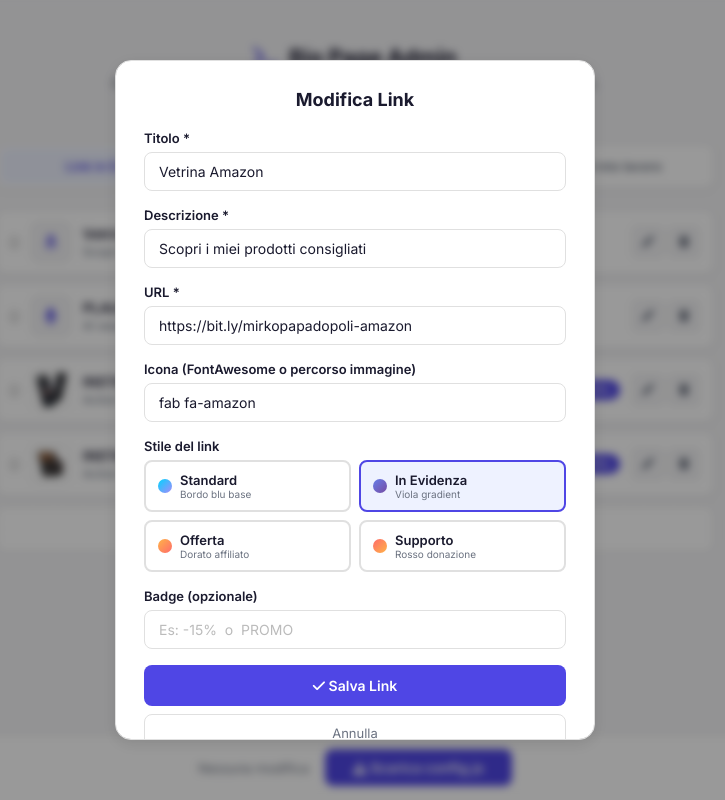
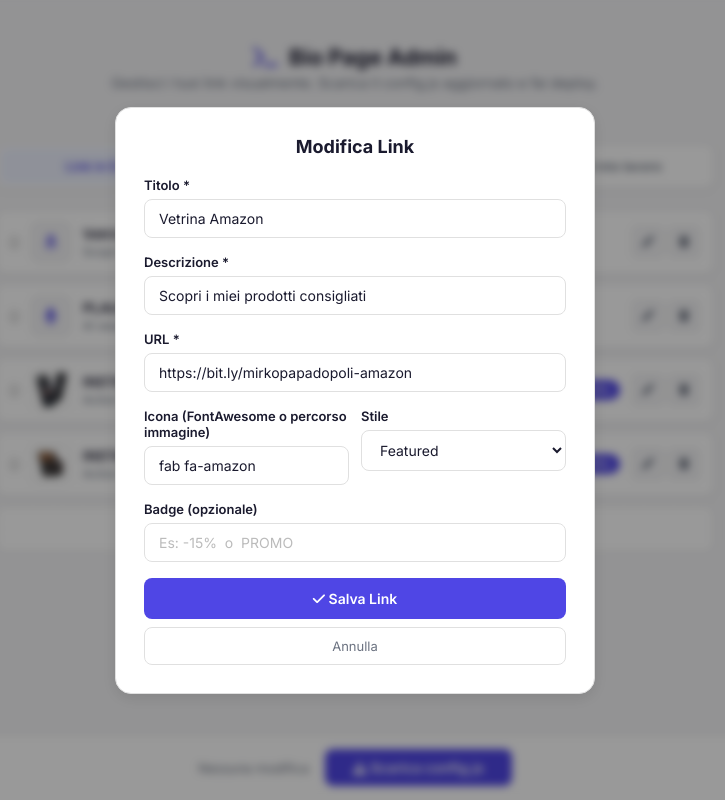
Before and after one commit to mirkopapadopoli/bio-page, a website: page admin.html in a window 1280 px wide. Both pictures are taken after a click on the button 933 px from the left and 242 px from the top of the page. Shown: the whole page, without its empty margins (285-1010 px from the left). Drawn offline with Linux system fonts and the light colour scheme.

Commit message:
Revert "feat: replace style dropdown with visual color-coded cards"
This reverts commit cb9485c2868a977a32e8516d681da6fe7faa68c3.

```diff
--- a/admin.html
+++ b/admin.html
@@ -248,35 +248,6 @@
 
         .bottom-spacer { height: 80px; }
 
-        /* Style Picker */
-        .style-picker { display: grid; grid-template-columns: 1fr 1fr; gap: 8px; }
-        .style-card {
-            display: flex; align-items: center; gap: 8px;
-            padding: 10px 12px;
-            background: var(--surface);
-            border: 2px solid var(--border);
-            border-radius: 8px;
-            cursor: pointer;
-            transition: var(--transition);
-            position: relative;
-        }
-        .style-card:hover { border-color: #aaa; }
-        .style-card.selected { border-color: var(--primary); background: var(--primary-light); }
-        .style-card .style-dot {
-            width: 14px; height: 14px; min-width: 14px;
-            border-radius: 50%;
-        }
-        .style-card .style-label {
-            font-size: 13px; font-weight: 600; color: var(--text);
-        }
-        .style-card .style-desc {
-            font-size: 10px; color: var(--text-secondary);
-        }
-        .style-dot-default { background: linear-gradient(135deg, #00d4ff, #a78bfa); }
-        .style-dot-featured { background: linear-gradient(135deg, #667eea, #764ba2); }
-        .style-dot-deal { background: linear-gradient(135deg, #FFB347, #FF6B6B); }
-        .style-dot-support { background: linear-gradient(135deg, #FF6B6B, #FFB347); }
-
         @media (max-width: 640px) {
             body { padding: 12px; }
             .form-row { flex-direction: column; gap: 0; }
@@ -317,29 +288,19 @@
                 <label>URL *</label>
                 <input type="url" id="field-url" placeholder="https://...">
             </div>
-            <div class="form-group">
-                <label>Icona (FontAwesome o percorso immagine)</label>
-                <input type="text" id="field-icon" placeholder="fas fa-link  o  img/foto.jpg">
-            </div>
-            <div class="form-group">
-                <label>Stile del link</label>
-                <div class="style-picker" id="style-picker">
-                    <div class="style-card selected" data-style="default" onclick="selectStyle('default')">
-                        <span class="style-dot style-dot-default"></span>
-                        <div><div class="style-label">Standard</div><div class="style-desc">Bordo blu base</div></div>
-                    </div>
-                    <div class="style-card" data-style="featured" onclick="selectStyle('featured')">
-                        <span class="style-dot style-dot-featured"></span>
-                        <div><div class="style-label">In Evidenza</div><div class="style-desc">Viola gradient</div></div>
-                    </div>
-                    <div class="style-card" data-style="deal" onclick="selectStyle('deal')">
-                        <span class="style-dot style-dot-deal"></span>
-                        <div><div class="style-label">Offerta</div><div class="style-desc">Dorato affiliato</div></div>
-                    </div>
-                    <div class="style-card" data-style="support" onclick="selectStyle('support')">
-                        <span class="style-dot style-dot-support"></span>
-                        <div><div class="style-label">Supporto</div><div class="style-desc">Rosso donazione</div></div>
-                    </div>
+            <div class="form-row">
+                <div class="form-group">
+                    <label>Icona (FontAwesome o percorso immagine)</label>
+                    <input type="text" id="field-icon" placeholder="fas fa-link  o  img/foto.jpg">
+                </div>
+                <div class="form-group">
+                    <label>Stile</label>
+                    <select id="field-style">
+                        <option value="default">Default</option>
+                        <option value="featured">Featured</option>
+                        <option value="deal">Deal (affiliato)</option>
+                        <option value="support">Support</option>
+                    </select>
                 </div>
             </div>
             <div class="form-group">
@@ -471,18 +432,9 @@
         document.getElementById('field-description').value = link.description || '';
         document.getElementById('field-url').value = link.url || '';
         document.getElementById('field-icon').value = link.icon || '';
-        selectStyle(link.style || 'default');
+        document.getElementById('field-style').value = link.style || 'default';
         document.getElementById('field-badge').value = link.badge || '';
         document.getElementById('modal-overlay').classList.add('open');
-    }
-
-    // Style picker helper
-    let selectedStyle = 'default';
-    function selectStyle(style) {
-        selectedStyle = style;
-        document.querySelectorAll('.style-card').forEach(c => {
-            c.classList.toggle('selected', c.dataset.style === style);
-        });
     }
 
     function closeModal() {
@@ -491,7 +443,7 @@
 
     function clearModalFields() {
         ['field-title','field-description','field-url','field-icon','field-badge'].forEach(id => document.getElementById(id).value = '');
-        selectStyle('default');
+        document.getElementById('field-style').value = 'default';
     }
 
     // =========================================================================
@@ -513,7 +465,7 @@
             description,
             icon: document.getElementById('field-icon').value.trim() || 'fas fa-link',
             url,
-            style: selectedStyle
+            style: document.getElementById('field-style').value
         };
         const badge = document.getElementById('field-badge').value.trim();
         if (badge) linkObj.badge = badge;
```
